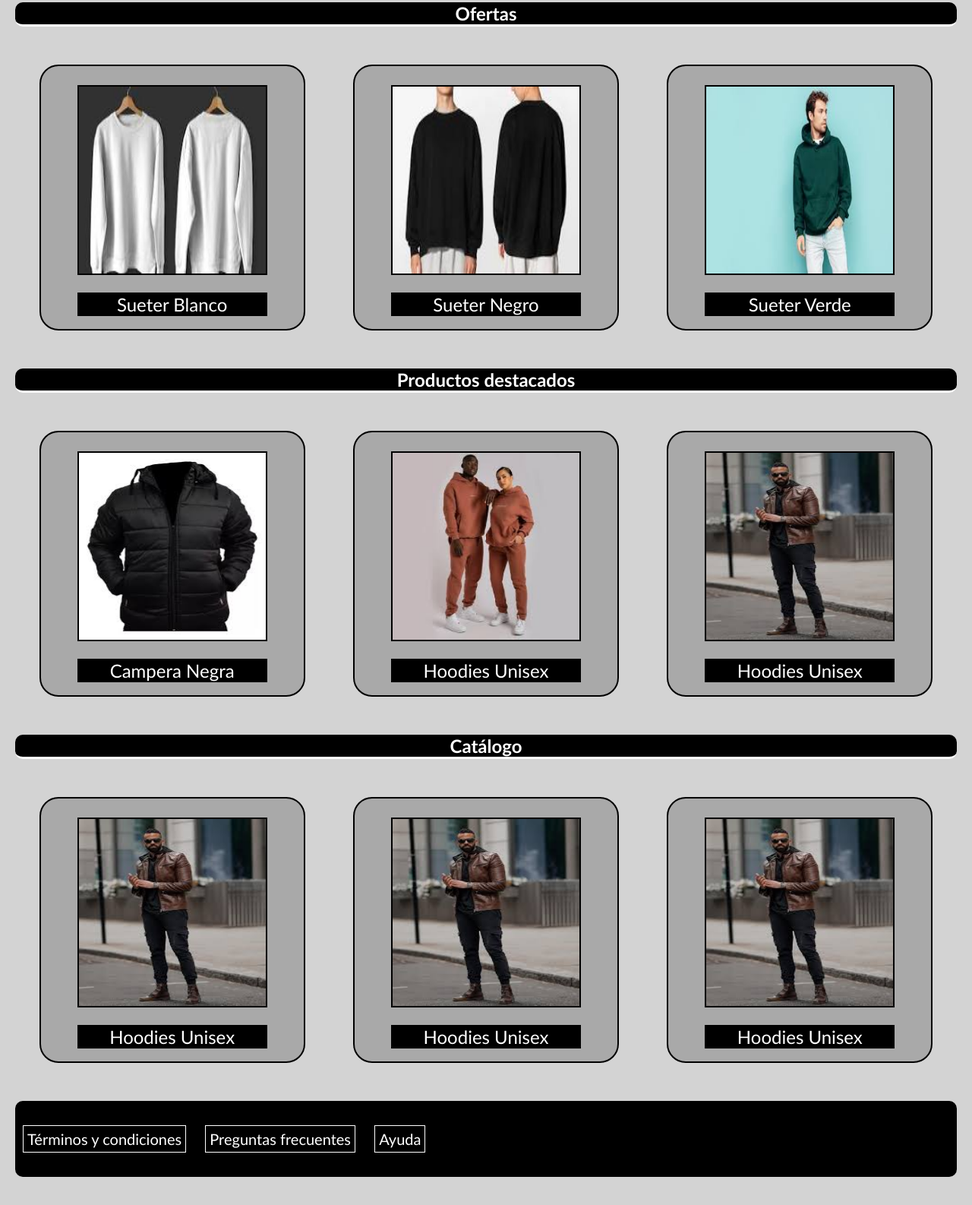
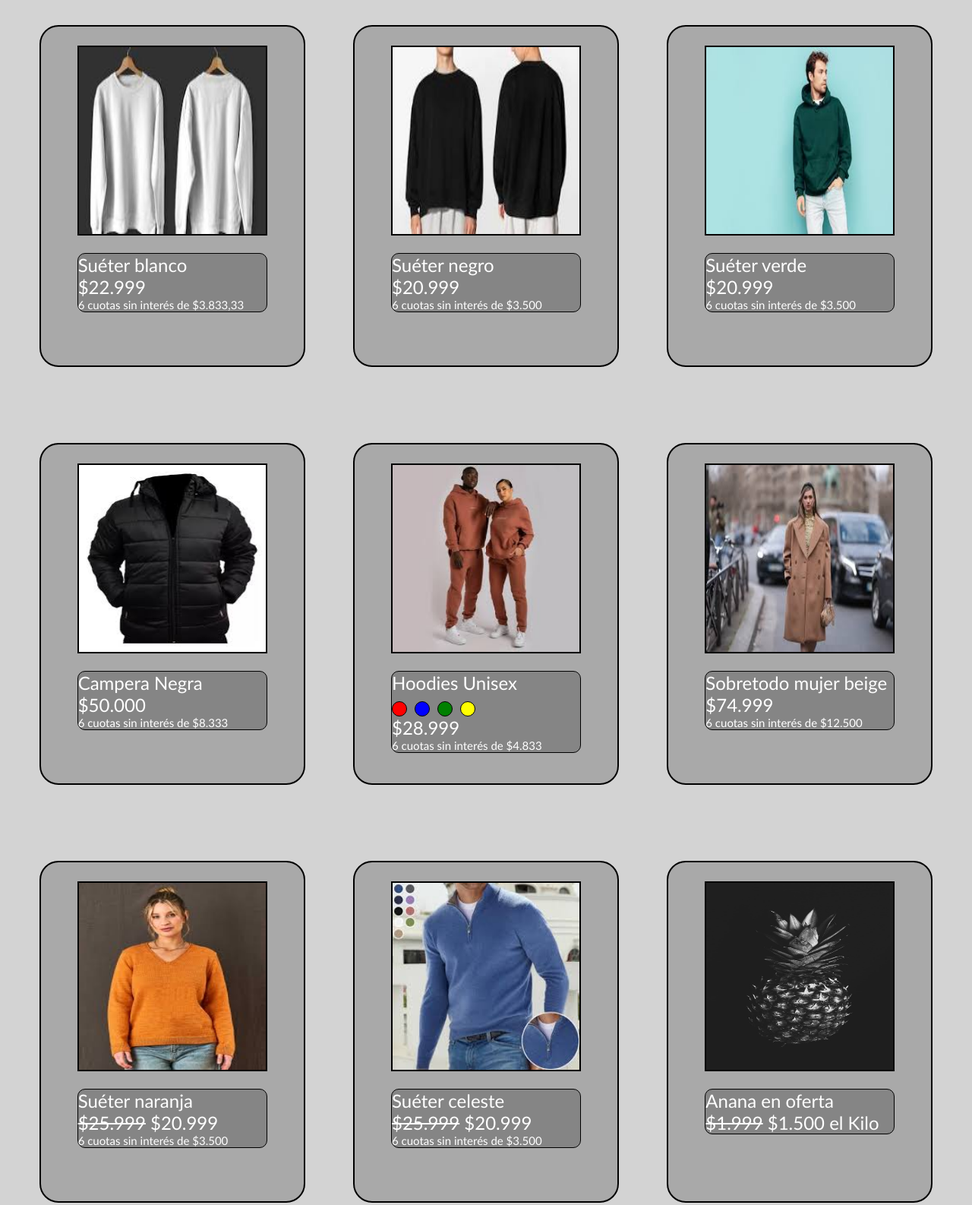
Before and after one commit to DocSeuss/DAFF, a plain HTML site: page DAFF/Static/templates/Productos.html in a window 1280 px wide. Shown: the part 226-1812 px from the top of the page at 76% size. Drawn offline with Linux system fonts and the light colour scheme.

Commit message:
Agrego precios a productos

```diff
--- a/DAFF/Static/css/style.css
+++ b/DAFF/Static/css/style.css
@@ -227,6 +227,18 @@ h2{
 
 }
 
+.itemproductos {
+    display: flex;
+    border: 2px solid black;
+    width: 350px;
+    height: 450px;
+    border-radius: 25px;
+    padding: 25px;
+    background: darkgray;
+    justify-content: center;
+
+}
+
 
 /* Imagenes */
 .Imagen{
@@ -247,13 +259,35 @@ h2{
 
 .Detail{
     display: flex;
+    flex-direction: column;
     border: 1px solid black;
+    border-radius: 10px;
     justify-content: center;
-    background: black;
-    color: white;
+    background: rgb(133, 133, 133);
+    color: rgb(255, 255, 255);
     margin-top: 20px;
     font-size: x-large;
+}
+/* letra pequeña */
+.small {
+    font-size: 15px;
+}
 
+/* Color de cada producto*/
+.color-options {
+    display: flex;
+    gap: 10px;
+    margin-top: 10px;
+}
+.color-option {
+    width: 20px;
+    height: 20px;
+    border-radius: 50%;
+    border: 1px solid #000;
+    cursor: pointer;
+}
+.color-option:hover {
+    transform: scale(1.3);
 }
 
 a{
--- a/DAFF/Static/templates/Productos.html
+++ b/DAFF/Static/templates/Productos.html
@@ -43,9 +43,9 @@
 
     <nav id="barra-nav">
 
-        <!-- Ir a productos -->
+        <!-- Ir a Index, conservo y reutuilizo el class -->
         <div class="Ir-a-productos">
-            <a href="" class="Ir-a-productos">Ir a Productos</a>
+            <a href="/index.html" class="Ir-a-productos">Volver a Inicio</a>
         </div>
 
         <!-- barra de busqueda -->
@@ -68,35 +68,42 @@
 
     <main class="grid-layout" id="grid-layout">
 
-         <!-- ofertas -->
-
-
-         <h2 class="titulo-ofertas">Ofertas</h2>
-
         <section class="Secciones" id="ofertas">
-
 
             <!-- oferta1 -->
 
-            <div class="item" id="oferta1">
+            <div class="itemproductos" id="oferta1">
                 <a href="">
                     <img src="../../Static/Img/Sueter Blanco.jpg" alt="" class="Imagen">
                     <div class="Detail">
                         <p class="oferta-1-detail-tittle">
-                            Sueter Blanco
+                            Suéter blanco
+                            <br>
+                            $22.999
+                            <div class="small">
+                                6 cuotas sin interés de $3.833,33
+                            </div>
+
                         </p>
+
                     </div>
+
                 </a>
             </div>
 
         <!-- oferta 2 -->
 
-            <div class="item" id="oferta2">
+            <div class="itemproductos" id="oferta2">
                 <a href="">
                     <img src="../../Static/Img/Sueter negro.jpg" alt="" class="Imagen">
                     <div class="Detail">
                         <p class="oferta-2-detail-tittle">
-                        Sueter Negro
+                        Suéter negro
+                        <br>
+                        $20.999
+                            <div class="small">
+                            6 cuotas sin interés de $3.500
+                            </div>
                         </p>
                     </div>
                 </a>
@@ -104,12 +111,17 @@
 
         <!-- oferta 3 -->
 
-            <div class="item" id="oferta3">
+            <div class="itemproductos" id="oferta3">
                 <a href="">
                     <img src="../../Static/Img/Sueter verde.jpg" alt="" class="Imagen">
                     <div class="Detail">
                         <p class="oferta-3-detail-tittle">
-                        Sueter Verde
+                            Suéter verde
+                            <br>
+                            $20.999
+                                <div class="small">
+                                6 cuotas sin interés de $3.500
+                                </div>
                         </p>
                     </div>
                 </a>
@@ -118,33 +130,47 @@
 
         <!-- productos destacados -->
 
-
-        <h2 class="titulo-destacados">Productos destacados</h2>
-
         <section class="Secciones" id="destacados">
 
 
             <!-- producto destacado 1 -->
 
-            <div class="item" id="destacado1">
+            <div class="itemproductos" id="destacado1">
                 <a href="">
                     <img src="../../Static/Img/Campera negra.jpg" alt="" class="Imagen">
                     <div class="Detail">
                         <p class="destacado1-detail">
                             Campera Negra
+                            <br>
+                            $50.000
+                            <div class="small">
+                                6 cuotas sin interés de $8.333
+                            </div>
                         </p>
+
                     </div>
                 </a>
             </div>
 
             <!-- producto destacado 2 -->
 
-            <div class="item" id="destacado2">
+            <div class="itemproductos" id="destacado2">
                 <a href="">
                     <img src="../../Static/Img/Hoodies unisex marron claro.jpg" alt="" class="Imagen">
                     <div class="Detail">
                         <p class="destacado1-detail">
                             Hoodies Unisex
+                            <div class="color-options">
+                                <div class="color-option" style="background-color: red;"></div>
+                                <div class="color-option" style="background-color: blue;"></div>
+                                <div class="color-option" style="background-color: green;"></div>
+                                <div class="color-option" style="background-color: yellow;"></div>
+                            </div>
+                            $28.999
+                            <div class="small">
+                                6 cuotas sin interés de $4.833
+                            </div>
+
                         </p>
                     </div>
                 </a>
@@ -152,12 +178,17 @@
 
             <!-- Producto destacado 3 -->
 
-            <div class="item" id="destacado3">
+            <div class="itemproductos" id="destacado3">
                 <a href="">
-                    <img src="../../Static/Img/Sobretodo hombre polar marron.jpg" alt="" class="Imagen">
+                    <img src="../../Static/Img/Sobretodo mujer beige.jpg" alt="" class="Imagen">
                     <div class="Detail">
                         <p class="destacado1-detail">
-                            Hoodies Unisex
+                            Sobretodo mujer beige
+                            <br>
+                            $74.999
+                                <div class="small">
+                                6 cuotas sin interés de $12.500
+                                </div>
                         </p>
                     </div>
                 </a>
@@ -166,41 +197,52 @@
 
         <!-- Catálogo -->
 
-
-        <!-- Catalogo -->
-
-        <h2 class="titulo-catalogo">Catálogo</h2>
-
         <section class="Secciones" id="catalogo">
 
-            <div class="item" id="destacado3">
+            <div class="itemproductos" id="destacado3">
                 <a href="">
-                    <img src="../../Static/Img/Sobretodo hombre polar marron.jpg" alt="" class="Imagen">
+                    <img src="../../Static/Img/sueter naranja.jpg" alt="" class="Imagen">
                     <div class="Detail">
                         <p class="destacado1-detail">
-                            Hoodies Unisex
+                            Suéter naranja
+                            <br>
+                            <del>$25.999</del>
+                            $20.999
+                                <div class="small">
+                                6 cuotas sin interés de $3.500
+                                </div>
                         </p>
                     </div>
                 </a>
             </div>
 
-            <div class="item" id="destacado3">
+            <div class="itemproductos" id="destacado3">
                 <a href="">
-                    <img src="../../Static/Img/Sobretodo hombre polar marron.jpg" alt="" class="Imagen">
+                    <img src="../../Static/Img/Sueter celeste.jpg" alt="" class="Imagen">
                     <div class="Detail">
                         <p class="destacado1-detail">
-                            Hoodies Unisex
+                            Suéter celeste
+                            <br>
+                            <del>$25.999</del>
+                            $20.999
+                                <div class="small">
+                                6 cuotas sin interés de $3.500
+                                </div>
                         </p>
                     </div>
                 </a>
             </div>
 
-            <div class="item" id="destacado3">
+            <div class="itemproductos" id="destacado3">
                 <a href="">
-                    <img src="../../Static/Img/Sobretodo hombre polar marron.jpg" alt="" class="Imagen">
+                    <img src="../../Static/Img/pineapple.jpg" alt="" class="Imagen">
                     <div class="Detail">
                         <p class="destacado1-detail">
-                            Hoodies Unisex
+                            Anana en oferta
+                            <br>
+                            <del>$1.999</del>
+                            $1.500 el Kilo
+
                         </p>
                     </div>
                 </a>
```
Also changed, not shown: DAFF/index.html (+1 -1 lines).
